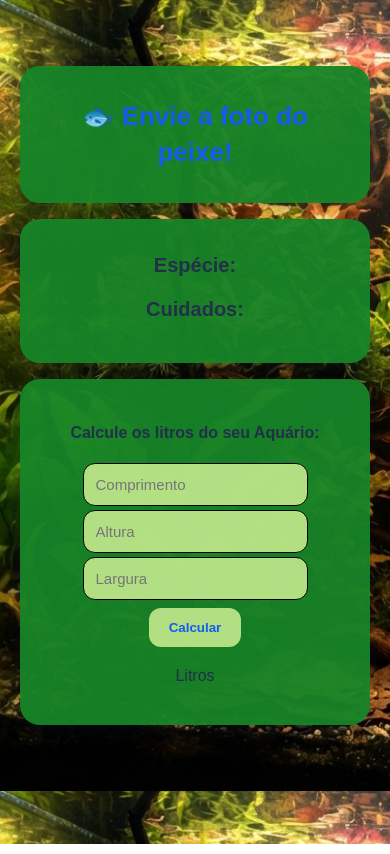
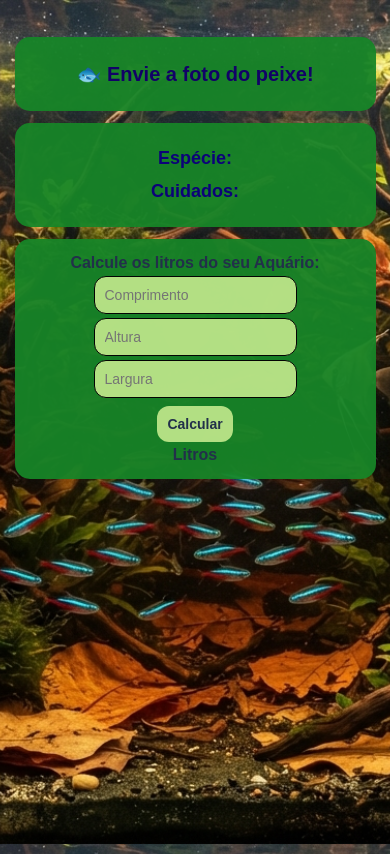
Before and after one commit to Guimaraes1898/Que-peixe-esse, a plain HTML site: page index.html in a window 390 px wide. Drawn offline with Linux system fonts and the light colour scheme.

Commit message:
Refactor CSS for improved layout and responsiveness
Mudança no código para melhor aparência no celular

```diff
--- a/styles.css
+++ b/styles.css
@@ -1,19 +1,44 @@
+/* Seu reset básico para zerar margens e paddings padrão dos navegadores */
+
+* {
+  margin: 0;
+  padding: 0;
+  box-sizing: border-box;
+}
+
+/* Regra para imagens, vídeos e canvas para garantir que não ultrapassem o container e mantenham a proporção */
+img, video, canvas {
+  max-width: 100%;
+  height: auto;
+}
+
+/*
+  ALETRAÇÕES PARA O BACKGROUND:
+  Garantem que o HTML e o BODY ocupem 100% da altura da viewport,
+  que a imagem de fundo cubra todo o espaço, não se repita e fique fixa.
+*/
+html, body {
+  height: 100%; /* Garante que HTML e BODY podem se expandir */
+  min-height: 100vh; /* Garante que eles ocupem pelo menos 100% da altura da viewport (altura visível da tela) */
+}
+
 body {
   background-image: url('background.site.jpg');
   background-size: cover;
+  background-repeat: no-repeat;
+  background-attachment: fixed;
+  background-position: center center;
   text-align: center;
-
-}
-  body {
   font-family: Arial, sans-serif;
-  color: #477cf1d6;
+  color: #22304a;
+  font-weight: bold;
   margin: 10px auto;
   padding: 40px 20px;
-
 }
 
+/* Estilo padrão para todas as divs no seu layout */
 div {
-  max-width: 420px;
+  max-width: 420px; /* Largura máxima padrão para desktops */
   margin: 16px auto;
   background: #178528f1;
   color: #22304a;
@@ -22,38 +47,34 @@ div {
   box-shadow: 0 8px 20px rgba(34, 48, 74, 0.12);
 }
 
-
+/* Estilo para o h1 dentro de qualquer div */
 div h1 {
-  font-size: 26px;
+  font-size: 26px; /* Tamanho padrão para desktop */
   margin: 8px 0;
   line-height: 1.4;
   text-align: center;
   font-family: Arial, sans-serif;
-  color: #145af0fe;
+  color: #100386; /* Cor padrão do seu título */
+  font-weight: bold;
   cursor: pointer;
 }
 
+/* Estilo para h2 e h3 dentro de qualquer div */
 div h2, div h3 {
-
-  font-size: 20px;
+  font-size: 20px; /* Tamanho padrão para desktop */
   margin: 8px 0;
   line-height: 1.4;
-
-
 }
 
-
-
-
+/* Estilo para o input dentro da div .envieafoto */
 .envieafoto input {
-
-  display: none;
+  display: none; /* Oculta o input padrão de arquivo */
   cursor:pointer;
 }
 
+/* Estilo para os inputs dentro da div .litros */
 .litros input {
-
-  display: block;
+  display: block; /* Cada input ocupa sua própria linha */
   margin: 4px auto;
   font-size: 15px;
   padding: 12px;
@@ -62,16 +83,65 @@ div h2, div h3 {
   background: #dbf89bcb;
 }
 
+/* Estilo para o botão dentro da div .litros */
 .litros button {
   margin: 4px auto;
   font-weight: bold;
   background: #dbf89bcb;
-  color: #145af0fe;
+  color: #22304a;
   border: none;
   border-radius: 12px;
   padding: 12px 20px;
+}
 
+/* --- MEDIA QUERIES PARA RESPONSIVIDADE --- */
 
+/* Para telas menores que 768px (tablets e celulares) */
+@media screen and (max-width: 768px) {
+  body {
+    padding: 20px 10px; /* Reduz o padding do body em telas menores */
+  }
 
+  div {
+    max-width: 90%; /* As divs ocuparão 90% da largura da tela */
+    margin: 12px auto; /* Reduz o margin entre as divs */
+    padding: 18px; /* Reduz o padding interno das divs */
+  }
 
+  div h1 {
+    font-size: 22px; /* Reduz o tamanho do h1 para mobile */
+    color: #120167
+  }
+
+  div h2, div h3 {
+    font-size: 18px; /* Reduz o tamanho de h2 e h3 para mobile */
+  }
+
+  /* Cor dourada para h2 e h3 dentro de .descricao em mobile */
+  .descricao h2, .descricao h3 {
+      color: #0c0279;
+  }
+
+  .litros input,
+  .litros button {
+    font-size: 14px; /* Ajusta o tamanho da fonte dos inputs/botões */
+    padding: 10px; /* Ajusta o padding dos inputs/botões */
+  }
 }
+
+/* Para telas ainda menores, como celulares (opcional, para ajustes mais finos) */
+@media screen and (max-width: 480px) {
+  body {
+    padding: 15px 5px; /* Mais ajustes no padding do body */
+  }
+
+  div {
+    max-width: 95%; /* As divs ocupam ainda mais espaço */
+    padding: 15px; /* Reduz mais o padding */
+    border-radius: 15px; /* Pode arredondar menos as bordas */
+  }
+
+  div h1 {
+    font-size: 20px; /* Mais um ajuste no tamanho do h1 */
+  }
+}
```
